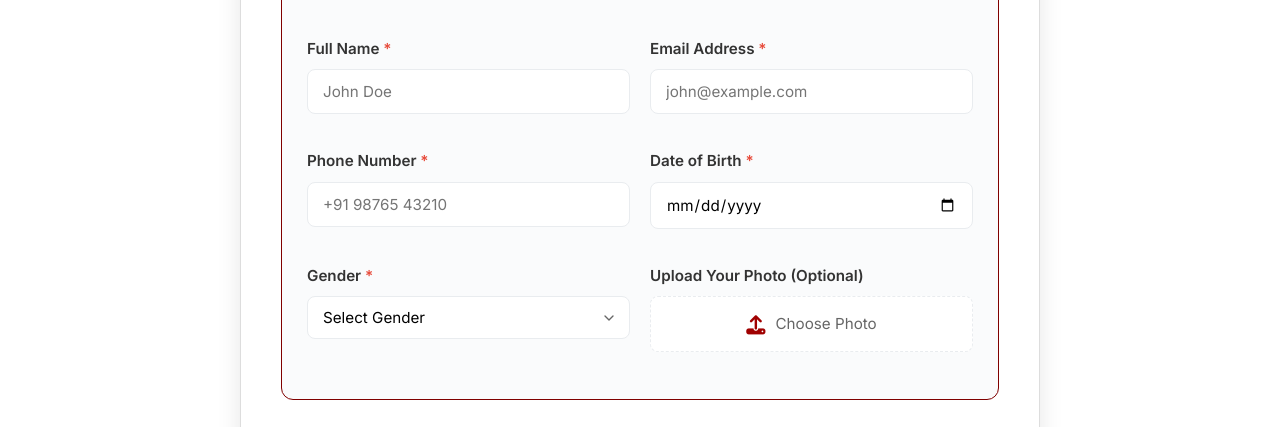
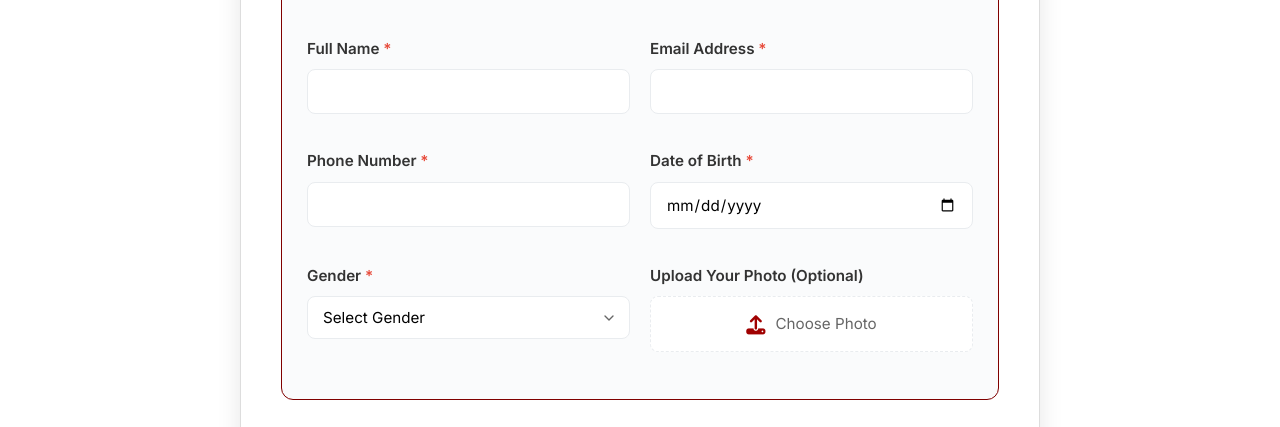
Before and after one commit to growtez/SRL_Academy, a website: page educator.html in a window 1280 px wide. Shown: the part 821-1248 px from the top of the page. Drawn offline with nearby package versions, Linux system fonts and the light colour scheme.

Commit message:
modified educator form

```diff
--- a/educator.html
+++ b/educator.html
@@ -187,18 +187,18 @@
                         <div class="two-column">
                             <div class="form-group">
                                 <label>Full Name <span class="required">*</span></label>
-                                <input type="text" id="full_name" name="full_name" placeholder="John Doe" required>
+                                <input type="text" id="full_name" name="full_name"  required>
                             </div>
                             <div class="form-group">
                                 <label>Email Address <span class="required">*</span></label>
-                                <input type="email" id="email" name="email" placeholder="john@example.com" required>
+                                <input type="email" id="email" name="email"  required>
                             </div>
                         </div>
 
                         <div class="two-column">
                             <div class="form-group">
                                 <label>Phone Number <span class="required">*</span></label>
-                                <input type="tel" id="phone" name="phone" placeholder="+91 98765 43210" required>
+                                <input type="tel" id="phone" name="phone"  required>
                             </div>
                             <div class="form-group">
                                 <label>Date of Birth <span class="required">*</span></label>
@@ -295,7 +295,7 @@
                                 <label>Home State <span class="required">*</span></label>
                                 <select id="home_state" name="home_state" required>
                                     <option value="" disabled selected>Select State</option>
-                                    <option value="Andhra Pradesh">Andhra Pradesh</option>
+                                    <option value="Assam">Assam</option>
                                     <option value="Karnataka">Karnataka</option>
                                     <option value="Kerala">Kerala</option>
                                     <option value="Tamil Nadu">Tamil Nadu</option>
```
